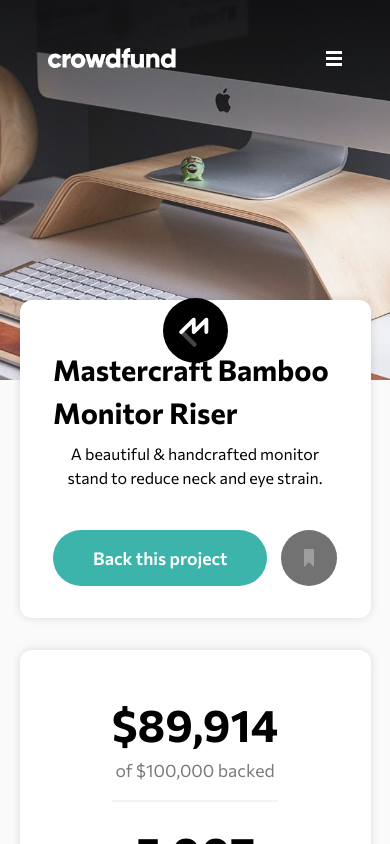
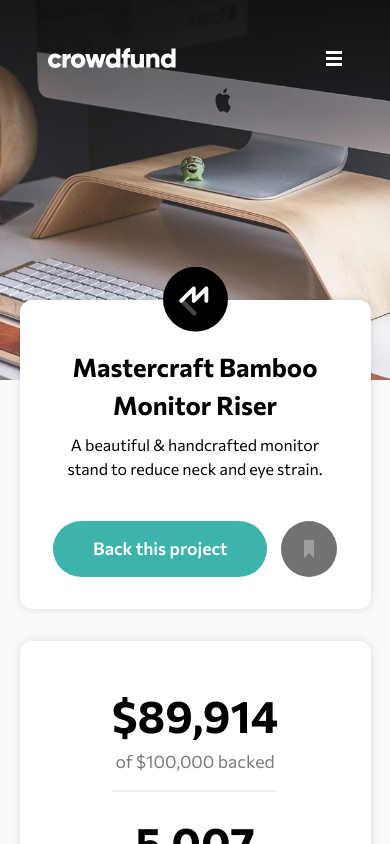
Before and after one commit to 0xjoshva/crowdfunding-project, a Vue app: page /#/ in a window 390 px wide. Shown: the top 844 px of the page. Built offline with nearby package versions, Linux system fonts and the light colour scheme.

Commit message:
new changes

```diff
--- a/src/views/HomeView.vue
+++ b/src/views/HomeView.vue
@@ -895,12 +895,12 @@
   .back-btn {
     padding-inline: 2.5rem;
   }
-  h1[data-v-9ea40744] {
+  h1{
     font-weight: 700;
     font-size: 1.6rem;
     text-align: center;
   }
-  .mastercraft-logo[data-v-9ea40744] {
+  .mastercraft-logo{
     position: absolute;
     transform: translateY(-10.2rem);
     width: 65px;
```
